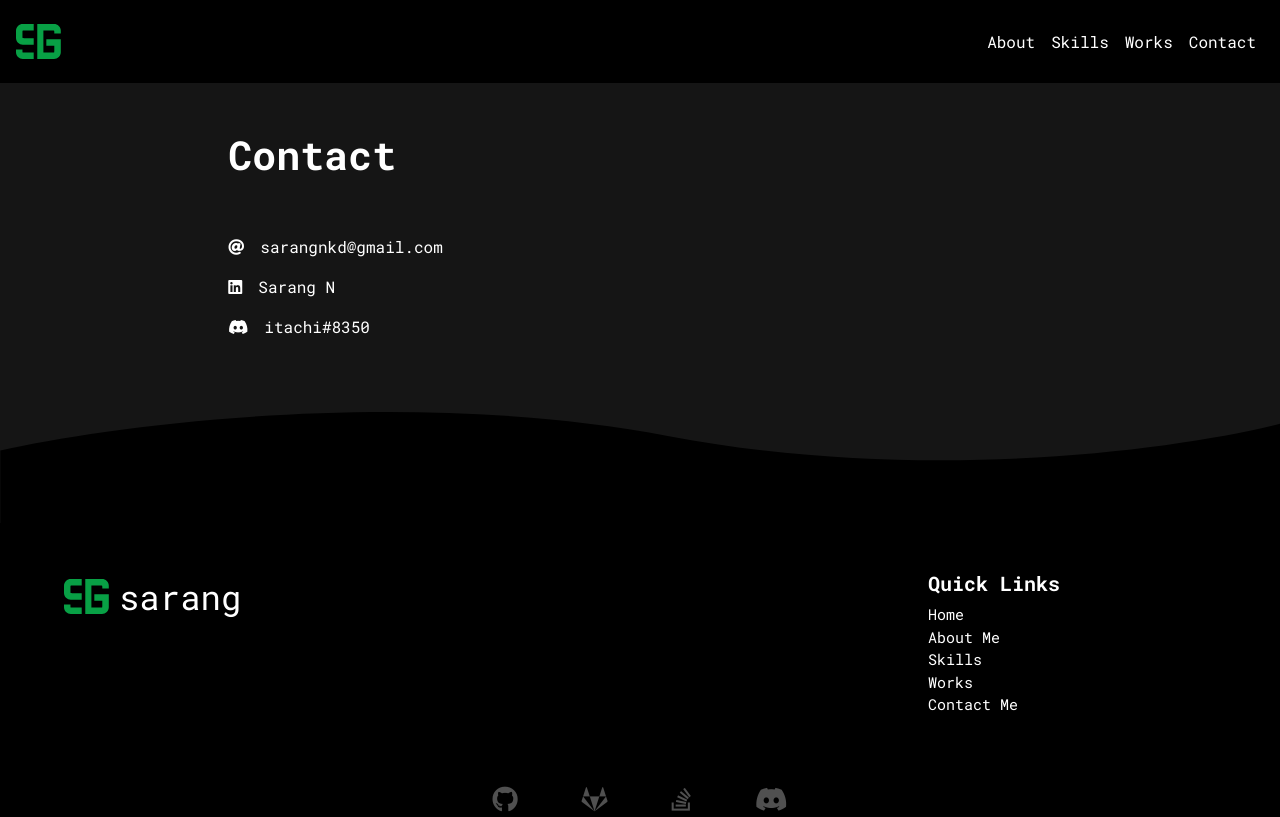
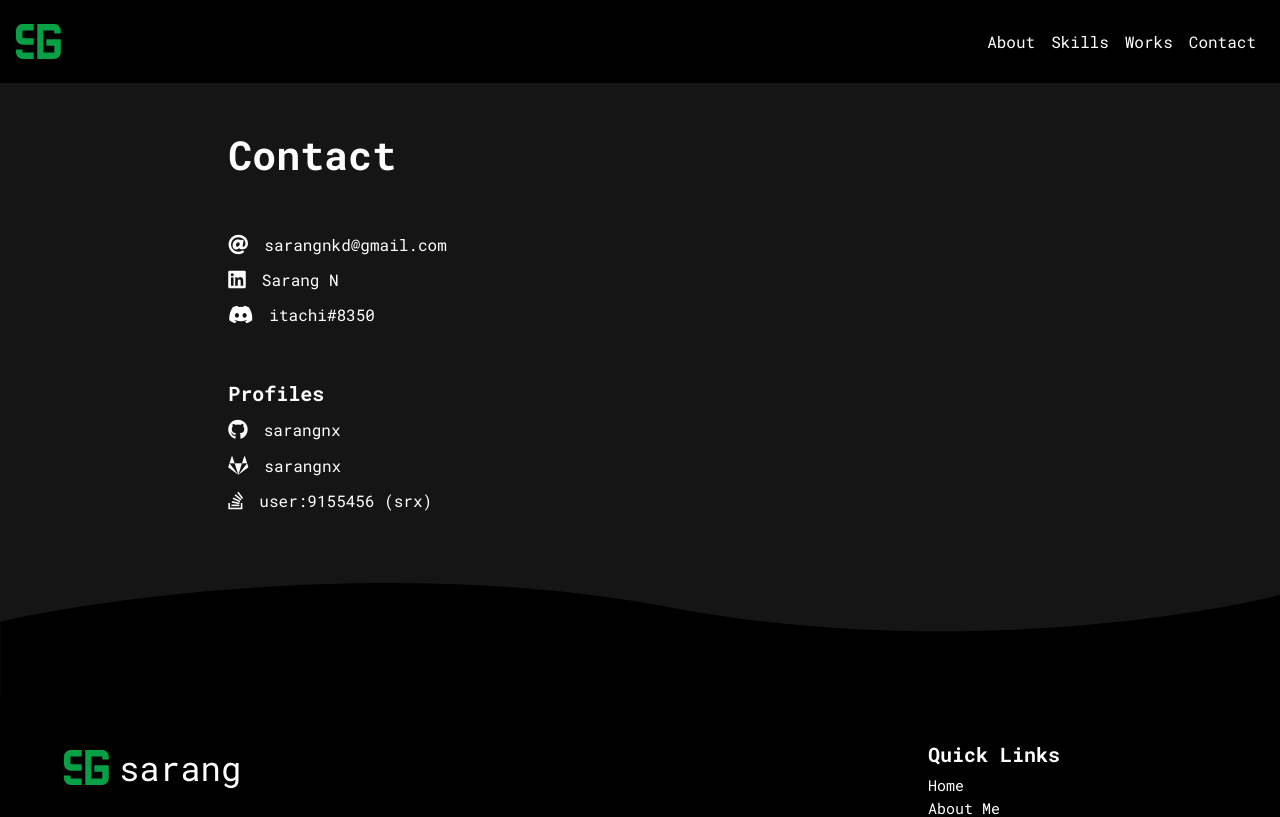
Before and after one commit to sarangnx/sarangnx.github.io, a Vue app: page /contact in a window 1280 px wide. Shown: the top 817 px of the page. Built offline with nearby package versions, Linux system fonts and the light colour scheme.

Commit message:
added profile section in contact

```diff
--- a/src/views/Contact.vue
+++ b/src/views/Contact.vue
@@ -8,13 +8,28 @@
                         <fa-icon icon="at" solid />
                         <span class="ml-3">sarangnkd@gmail.com</span>
                     </a>
-                    <a href="#">
+                    <a href="https://www.linkedin.com/in/sarang-n-270756170/">
                         <fa-icon icon="linkedin" brand />
                         <span class="ml-3">Sarang N</span>
                     </a>
                     <a href="#">
                         <fa-icon icon="discord" brand />
                         <span class="ml-3">itachi#8350</span>
+                    </a>
+                </div>
+                <div class="contacts mt-5">
+                    <h5 class="font-weight-bold">Profiles</h5>
+                    <a href="https://github.com/sarangnx" target="_blank">
+                        <fa-icon icon="github" brand />
+                        <span class="ml-3">sarangnx</span>
+                    </a>
+                    <a href="https://gitlab.com/sarangnx" target="_blank">
+                        <fa-icon icon="gitlab" brand />
+                        <span class="ml-3">sarangnx</span>
+                    </a>
+                    <a href="https://stackoverflow.com/users/9155456/srx" target="_blank">
+                        <fa-icon icon="stack-overflow" brand />
+                        <span class="ml-3">user:9155456 (srx)</span>
                     </a>
                 </div>
             </div>
@@ -30,10 +45,21 @@
     .contacts {
         display: flex;
         flex-direction: column;
+        align-items: flex-start;
         a {
             color: white;
-            padding: 0.5rem;
+            padding: 0.35rem;
             padding-left: 0px;
+            display: flex;
+            align-items: center;
+            text-decoration: none;
+            .fa-icon {
+                font-size: 20px;
+            }
+
+            &:hover {
+                color: #cacaca;
+            }
         }
     }
 }
```
